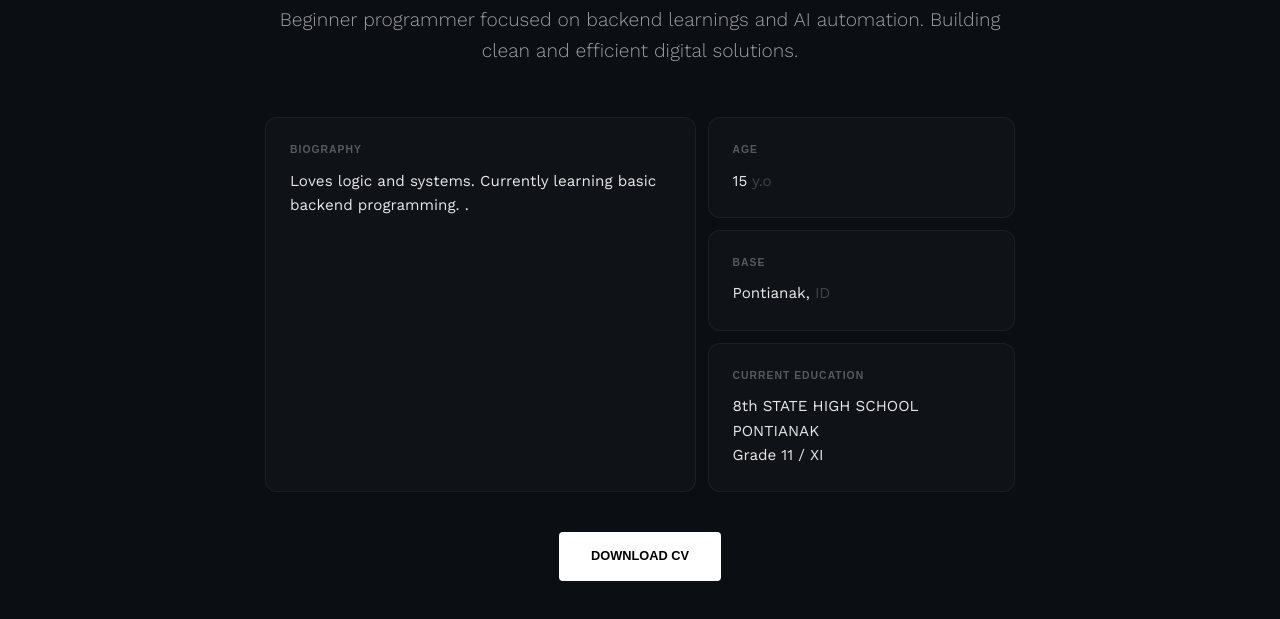
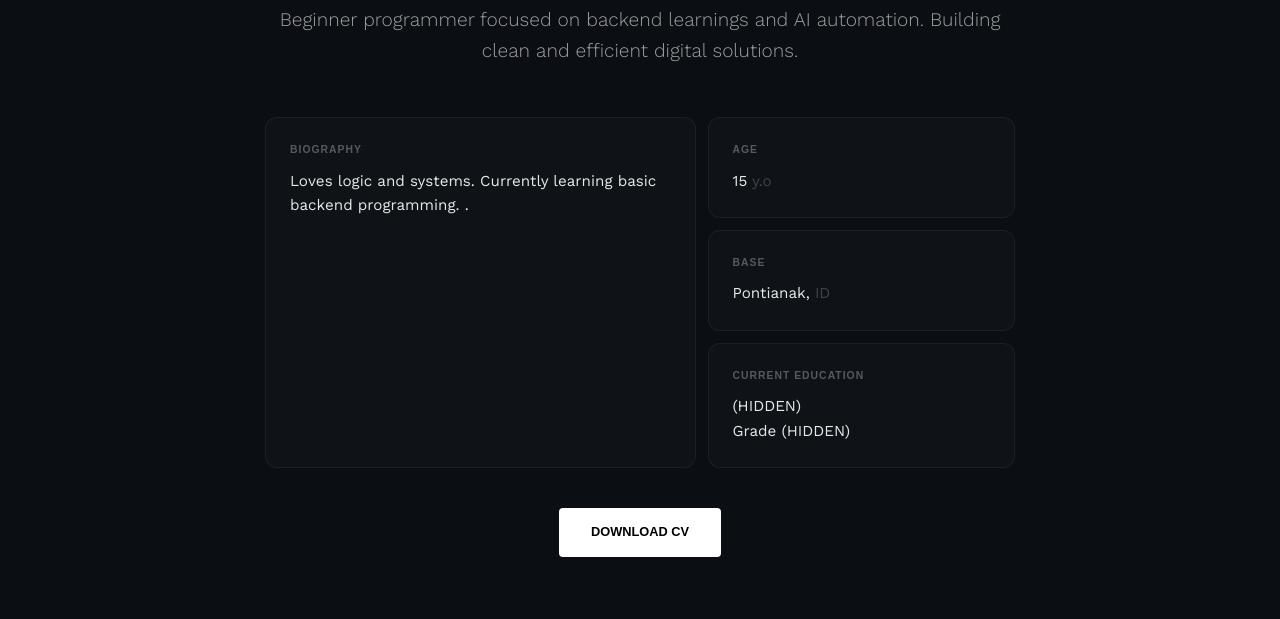
Before and after one commit to Cristavee/Portfolio, a plain HTML site: page index.html in a window 1280 px wide. Shown: the part 445-1064 px from the top of the page. Drawn offline with nearby package versions, Linux system fonts and the light colour scheme; a web font is replaced by a local one.

Commit message:
Update index.html

```diff
--- a/index.html
+++ b/index.html
@@ -65,8 +65,8 @@
           </div>
           <div class="info-card">
   <span class="label" data-en="Current Education" data-id="Pendidikan">Current Education</span>
-  <p class="skolah" data-id="SMA NEGERI 8 PONTIANAK" data-en="8th STATE HIGH SCHOOL PONTIANAK">SMA NEGERI 8 PONTIANAK</p>
-  <p data-en="Grade 11 / XI" data-id="Kelas 11 / XI">Kelas 11 / XI</p>
+  <p class="skolah" data-id="(HIDDEN)" data-en="(HIDDEN)">(HIDDEN)</p>
+  <p data-en="Grade (HIDDEN)" data-id="Kelas (HIDDEN)">Kelas (HIDDEN)</p>
 </div>
         </div>
       </div>
```
